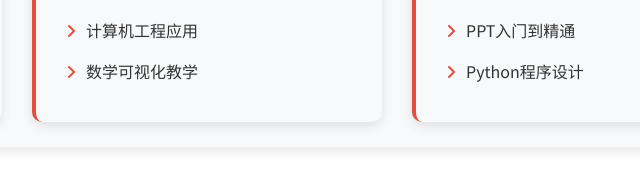
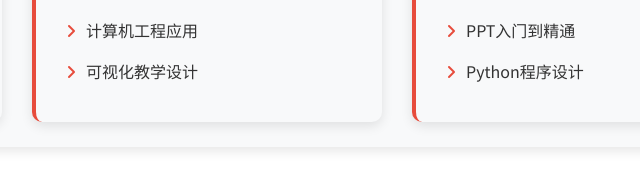
Before and after one commit to raymondlit/homepage, a plain HTML site: page index.html in a window 1280 px wide. Shown: the part 1757-1931 px from the top of the page, 433-1073 px from the left. Drawn offline with nearby package versions, Linux system fonts and the light colour scheme; a web font is replaced by a local one.

Commit message:
Add files via upload

```diff
--- a/index.html
+++ b/index.html
@@ -966,7 +966,7 @@
                         <li><i class="fas fa-angle-right"></i> 嵌入式系统开发</li>
                         <li><i class="fas fa-angle-right"></i> 故障诊断技术</li>
                         <li><i class="fas fa-angle-right"></i> 计算机工程应用</li>
-                        <li><i class="fas fa-angle-right"></i> 数学可视化教学</li>
+                        <li><i class="fas fa-angle-right"></i> 可视化教学设计</li>
                     </ul>
                 </div>
                 <div class="academic-card">
```
